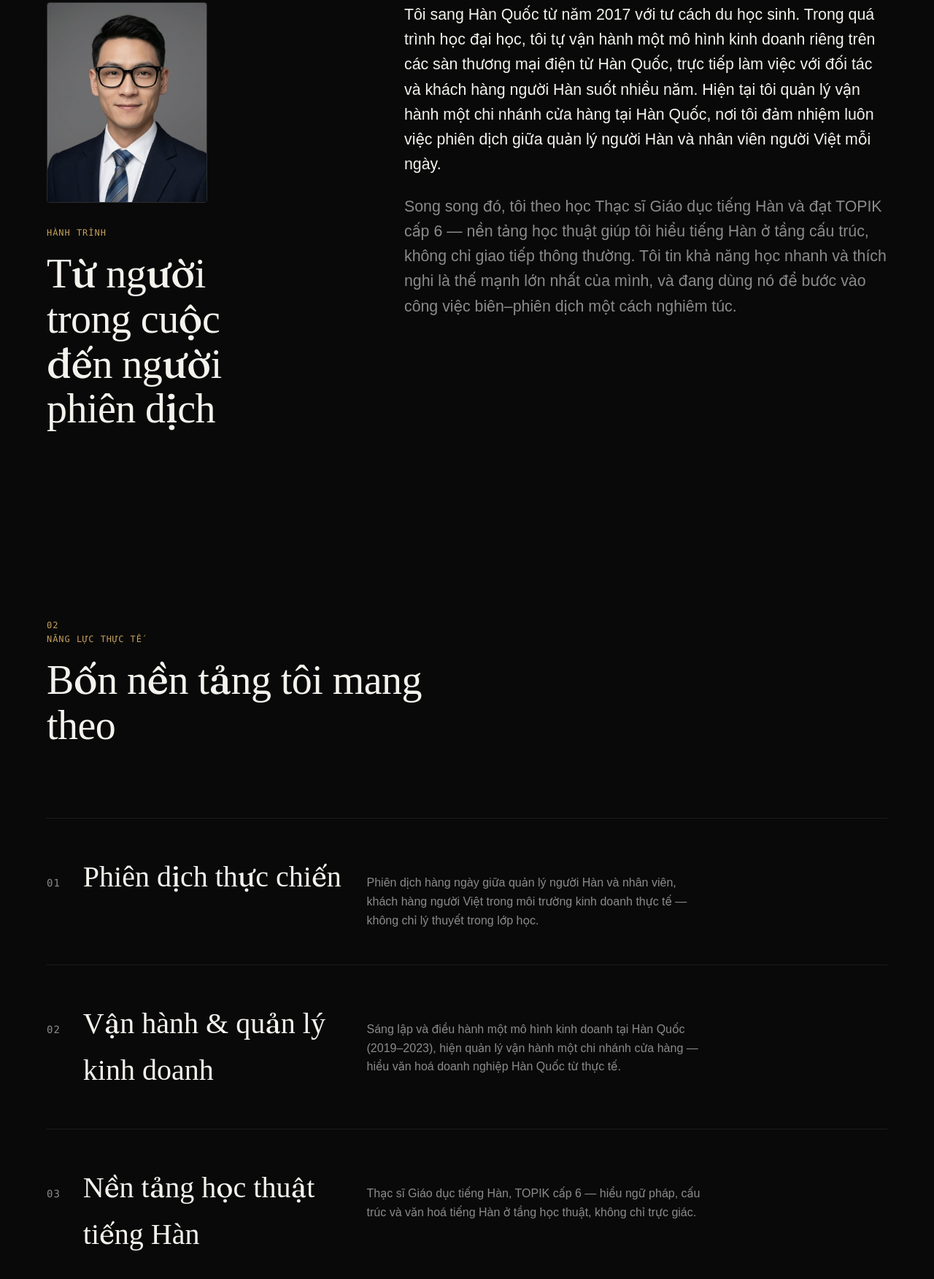
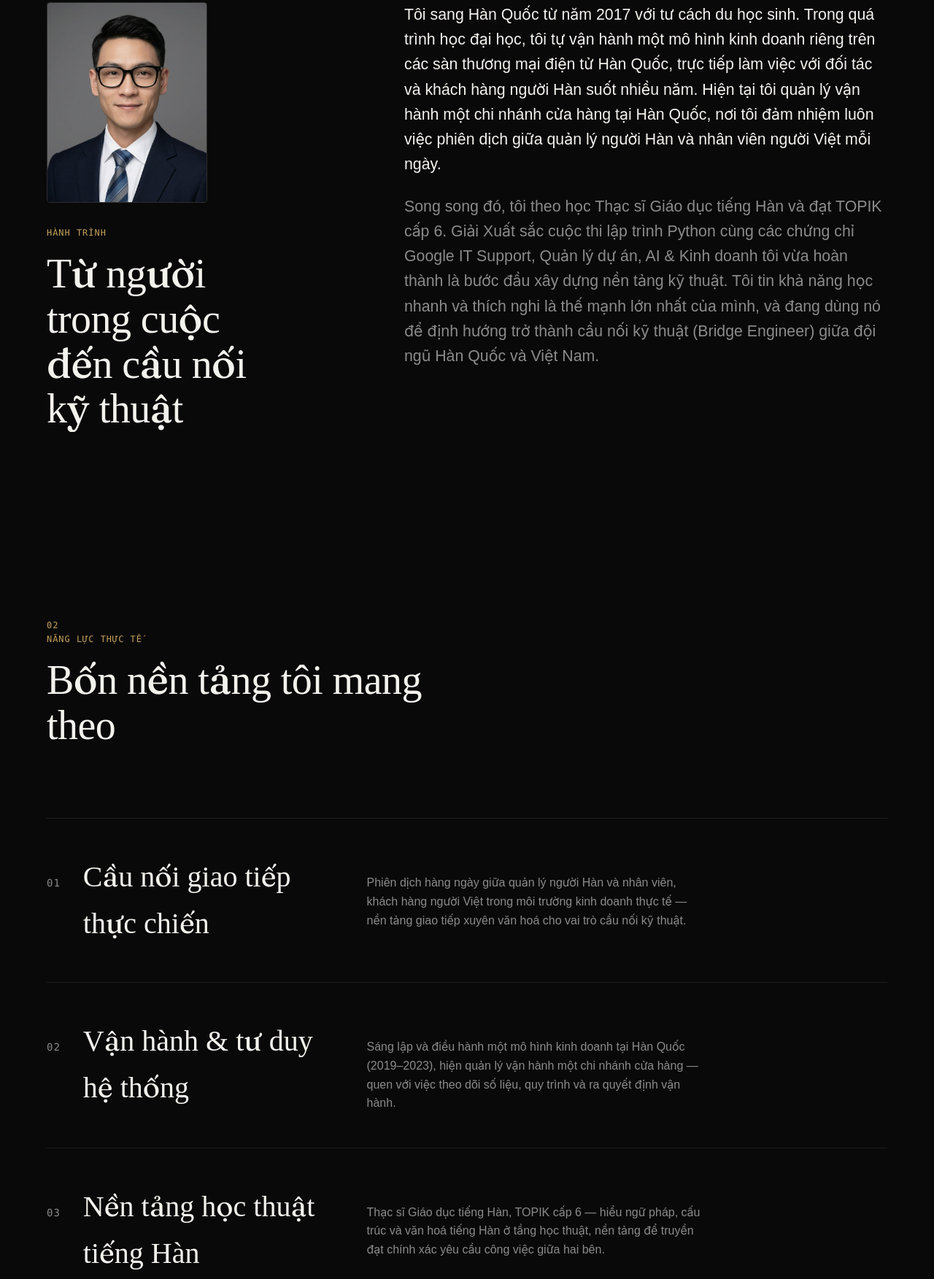
Before and after one commit to huyndx9/page, a website built with Vite: page index.html in a window 1280 px wide. Shown: the part 968-2721 px from the top of the page at 73% size. Built offline with nearby package versions, Linux system fonts and the light colour scheme; some packages are replaced by stand-ins of ours; animation ran at ten frames a second; a web font is replaced by a local one.

Commit message:
Split achievements into groups, reposition toward BrSE track
Break the flat achievements list into Học vấn / Năng lực ngoại ngữ /
Giải thưởng / Chứng chỉ groups. Reframe Hero/About/Expertise copy
toward a Bridge Engineer (BrSE) positioning, grounded only in verified
facts (Python award, real Coursera IT/PM certs) -- no unconfirmed
technical claims added.

```diff
--- a/src/locales/ko.json
+++ b/src/locales/ko.json
@@ -1,7 +1,7 @@
 {
   "meta": {
-    "title": "팜꽝휘(Phạm Quang Huy) — 한국-베트남 언어·비즈니스 가교",
-    "description": "한국에서 8년간 생활하며 사업 운영, 매장 관리, 실전 한국어-베트남어 통역 경험을 쌓았습니다. 한국어교육학 석사, TOPIK 6급."
+    "title": "팜꽝휘(Phạm Quang Huy) — 한국-베트남 기술 가교 (BrSE)",
+    "description": "한국에서 8년간 생활하며 사업 운영, 매장 관리, 실전 한국어-베트남어 통역 경험을 쌓았습니다. IT 기초 역량을 쌓아가며 기술 가교(BrSE) 역할을 지향합니다. 한국어교육학 석사, TOPIK 6급."
   },
   "nav": {
     "brand": "PQH",
@@ -9,30 +9,30 @@
     "links": { "about": "소개", "expertise": "전문성", "process": "일하는 방식", "experience": "경력", "contact": "연락처" }
   },
   "hero": {
-    "eyebrow": "한국-베트남 가교",
+    "eyebrow": "한국-베트남 기술 가교",
     "name": "팜꽝휘",
     "nameKo": "Phạm Quang Huy",
-    "role": "사업 운영 · 한국어-베트남어 통번역<br/>한국어교육학 석사",
-    "tagline": "한국에서 8년간 유학하고 생활하며 두 문화를 안에서부터 이해하게 되었습니다 — 이제 그것을 전문적인 통번역 업무로 발전시키고자 합니다.",
+    "role": "사업 운영 · 한국-베트남 가교<br/>브릿지 엔지니어(BrSE) 지향",
+    "tagline": "한국에서 8년간 생활하며 문화와 운영 프로세스를 안에서부터 이해하게 되었습니다. 지금 쌓고 있는 IT 기초 역량과 결합해, 한국과 베트남 팀 사이의 기술 가교가 되고자 합니다.",
     "cta": "역량 보기",
     "scroll": "스크롤"
   },
   "about": {
     "index": "01",
     "eyebrow": "여정",
-    "title": "당사자에서 통역가로",
+    "title": "당사자에서 기술 가교로",
     "p1": "2017년 유학생으로 한국에 왔습니다. 대학 재학 중 한국 중고거래 플랫폼에서 직접 사업을 운영하며 수년간 한국인 파트너 및 고객과 실무를 함께했습니다. 현재는 한국의 한 매장 지점을 관리하고 있으며, 한국인 관리자와 베트남인 직원 사이의 통역을 매일 직접 담당하고 있습니다.",
-    "p2": "동시에 한국어교육학 석사 과정을 밟으며 TOPIK 6급을 취득했습니다 — 이 학문적 기반은 단순한 의사소통을 넘어 한국어를 구조적으로 이해하게 해주었습니다. 빠른 학습력과 적응력이 저의 가장 큰 강점이라고 믿으며, 이를 바탕으로 통번역 업무에 본격적으로 뛰어들고자 합니다."
+    "p2": "동시에 한국어교육학 석사 과정을 밟으며 TOPIK 6급을 취득했습니다. 파이썬 프로그래밍 경진대회 우수상과 최근 취득한 Google IT Support, 프로젝트 관리, AI & 비즈니스 자격증은 기술 기반을 쌓아가는 첫걸음입니다. 빠른 학습력과 적응력이 저의 가장 큰 강점이라고 믿으며, 이를 바탕으로 한국과 베트남 팀 사이의 기술 가교(Bridge Engineer)가 되고자 합니다."
   },
   "expertise": {
     "index": "02",
     "eyebrow": "실전 역량",
     "title": "제가 가진 네 가지 기반",
     "items": [
-      { "title": "실전 통역", "desc": "실제 비즈니스 환경에서 한국인 관리자와 베트남인 직원·고객 사이를 매일 통역합니다 — 교실 이론이 아닌 현장 경험입니다." },
-      { "title": "사업 운영 및 관리", "desc": "한국에서 직접 사업을 창업·운영했고(2019–2023), 현재는 매장 지점을 관리하고 있습니다 — 한국 기업 문화를 실무로 이해합니다." },
-      { "title": "한국어 학문적 기반", "desc": "한국어교육학 석사, TOPIK 6급 — 직관이 아닌 학문적 차원에서 한국어의 문법·구조·문화를 이해합니다." },
-      { "title": "빠른 학습·다분야 적응력", "desc": "파이썬 프로그래밍 경진대회 우수상; 같은 한 주 안에 구글·IBM·메타 자격증을 연이어 취득 — 새로운 기술을 빠르고 체계적으로 습득하는 능력의 증거입니다." }
+      { "title": "실전 커뮤니케이션 가교", "desc": "실제 비즈니스 환경에서 한국인 관리자와 베트남인 직원·고객 사이를 매일 통역합니다 — 기술 가교 역할의 기반이 되는 현장 커뮤니케이션 경험입니다." },
+      { "title": "운영 및 시스템적 사고", "desc": "한국에서 직접 사업을 창업·운영했고(2019–2023), 현재는 매장 지점을 관리하고 있습니다 — 수치, 프로세스를 살피고 운영 판단을 내리는 데 익숙합니다." },
+      { "title": "한국어 학문적 기반", "desc": "한국어교육학 석사, TOPIK 6급 — 직관이 아닌 학문적 차원에서 한국어의 문법·구조·문화를 이해하며, 양측의 업무 요구사항을 정확히 전달하는 기반이 됩니다." },
+      { "title": "쌓아가는 IT 기초 역량", "desc": "파이썬 프로그래밍 경진대회 우수상; 같은 한 주 안에 Google IT Support, 프로젝트 관리(IBM/SkillUp), AI & 비즈니스(Lund) 자격증을 연이어 취득 — 제가 능동적으로 쌓아가고 있는 기술 기반입니다." }
     ]
   },
   "process": {
@@ -82,19 +82,39 @@
     "index": "05",
     "eyebrow": "성과",
     "title": "학력, 자격증 및 수상 경력",
+    "groups": [
+      {
+        "label": "학력",
         "items": [
           { "year": "2026", "title": "한국어교육학 석사", "desc": "온석대학원대학교" },
           { "year": "2023", "title": "경영학 학사", "desc": "평택대학교" },
-      { "year": "2017", "title": "공병기계과 (전문학교)", "desc": "공병기술전문학교 · 베트남" },
+          { "year": "2017", "title": "공병기계과 (전문학교)", "desc": "공병기술전문학교 · 베트남" }
+        ]
+      },
+      {
+        "label": "외국어 능력",
+        "items": [
           { "year": "TOPIK 6급", "title": "최고급 한국어 능력", "desc": "한국어능력시험(TOPIK)" },
-      { "year": "HSK 3급", "title": "중국어 능력", "desc": "한어수평고시(HSK)" },
+          { "year": "HSK 3급", "title": "중국어 능력", "desc": "한어수평고시(HSK)" }
+        ]
+      },
+      {
+        "label": "수상 경력",
+        "items": [
           { "year": "2026", "title": "한국어 말하기대회 최우수상", "desc": "온석대학교" },
-      { "year": "2023", "title": "파이썬 프로그래밍 경진대회 우수상", "desc": "평택대학교" },
+          { "year": "2023", "title": "파이썬 프로그래밍 경진대회 우수상", "desc": "평택대학교" }
+        ]
+      },
+      {
+        "label": "자격증",
+        "items": [
           { "year": "2026", "title": "Google IT Support Professional Certificate", "desc": "Coursera" },
           { "year": "2026", "title": "Programming in Python", "desc": "Meta · Coursera" },
           { "year": "2026", "title": "Project Management Foundations & Introduction to PM", "desc": "IBM / SkillUp · Coursera" },
           { "year": "2026", "title": "AI, Business & the Future of Work", "desc": "Lund University · Coursera" },
           { "year": "2026", "title": "IT Fundamentals for Everyone", "desc": "IBM · Coursera" }
+        ]
+      }
     ]
   },
   "contact": {
--- a/src/locales/vi.json
+++ b/src/locales/vi.json
@@ -1,7 +1,7 @@
 {
   "meta": {
-    "title": "Phạm Quang Huy — Cầu nối ngôn ngữ & kinh doanh Việt–Hàn",
-    "description": "8 năm sống và làm việc tại Hàn Quốc. Vận hành kinh doanh, quản lý chi nhánh, phiên dịch Việt–Hàn thực tế. Thạc sĩ Giáo dục tiếng Hàn, TOPIK cấp 6."
+    "title": "Phạm Quang Huy — Cầu nối kỹ thuật Việt–Hàn (BrSE)",
+    "description": "8 năm sống và làm việc tại Hàn Quốc. Vận hành kinh doanh, quản lý chi nhánh, phiên dịch Việt–Hàn thực tế, đang xây dựng nền tảng CNTT hướng tới vai trò cầu nối kỹ thuật (BrSE). Thạc sĩ Giáo dục tiếng Hàn, TOPIK cấp 6."
   },
   "nav": {
     "brand": "PQH",
@@ -9,30 +9,30 @@
     "links": { "about": "Giới thiệu", "expertise": "Năng lực", "process": "Cách làm việc", "experience": "Kinh nghiệm", "contact": "Liên hệ" }
   },
   "hero": {
-    "eyebrow": "Cầu nối Việt – Hàn",
+    "eyebrow": "Cầu nối kỹ thuật Việt – Hàn",
     "name": "Phạm Quang Huy",
     "nameKo": "팜꽝휘",
-    "role": "Vận hành kinh doanh · Biên–phiên dịch Việt–Hàn<br/>Thạc sĩ Giáo dục tiếng Hàn",
-    "tagline": "8 năm sống, học tập và làm việc tại Hàn Quốc cho tôi sự thấu hiểu hai nền văn hoá từ bên trong — tôi đang định hướng biến điều đó thành công việc biên–phiên dịch chuyên nghiệp.",
+    "role": "Vận hành kinh doanh · Cầu nối Việt–Hàn<br/>Định hướng Bridge Engineer (BrSE)",
+    "tagline": "8 năm sống và làm việc tại Hàn Quốc cho tôi sự thấu hiểu văn hoá và quy trình vận hành từ bên trong. Kết hợp với nền tảng CNTT tôi đang xây dựng, tôi định hướng trở thành cầu nối kỹ thuật giữa đội ngũ Hàn Quốc và Việt Nam.",
     "cta": "Xem năng lực",
     "scroll": "Cuộn xuống"
   },
   "about": {
     "index": "01",
     "eyebrow": "Hành trình",
-    "title": "Từ người trong cuộc đến người phiên dịch",
+    "title": "Từ người trong cuộc đến cầu nối kỹ thuật",
     "p1": "Tôi sang Hàn Quốc từ năm 2017 với tư cách du học sinh. Trong quá trình học đại học, tôi tự vận hành một mô hình kinh doanh riêng trên các sàn thương mại điện tử Hàn Quốc, trực tiếp làm việc với đối tác và khách hàng người Hàn suốt nhiều năm. Hiện tại tôi quản lý vận hành một chi nhánh cửa hàng tại Hàn Quốc, nơi tôi đảm nhiệm luôn việc phiên dịch giữa quản lý người Hàn và nhân viên người Việt mỗi ngày.",
-    "p2": "Song song đó, tôi theo học Thạc sĩ Giáo dục tiếng Hàn và đạt TOPIK cấp 6 — nền tảng học thuật giúp tôi hiểu tiếng Hàn ở tầng cấu trúc, không chỉ giao tiếp thông thường. Tôi tin khả năng học nhanh và thích nghi là thế mạnh lớn nhất của mình, và đang dùng nó để bước vào công việc biên–phiên dịch một cách nghiêm túc."
+    "p2": "Song song đó, tôi theo học Thạc sĩ Giáo dục tiếng Hàn và đạt TOPIK cấp 6. Giải Xuất sắc cuộc thi lập trình Python cùng các chứng chỉ Google IT Support, Quản lý dự án, AI & Kinh doanh tôi vừa hoàn thành là bước đầu xây dựng nền tảng kỹ thuật. Tôi tin khả năng học nhanh và thích nghi là thế mạnh lớn nhất của mình, và đang dùng nó để định hướng trở thành cầu nối kỹ thuật (Bridge Engineer) giữa đội ngũ Hàn Quốc và Việt Nam."
   },
   "expertise": {
     "index": "02",
     "eyebrow": "Năng lực thực tế",
     "title": "Bốn nền tảng tôi mang theo",
     "items": [
-      { "title": "Phiên dịch thực chiến", "desc": "Phiên dịch hàng ngày giữa quản lý người Hàn và nhân viên, khách hàng người Việt trong môi trường kinh doanh thực tế — không chỉ lý thuyết trong lớp học." },
-      { "title": "Vận hành & quản lý kinh doanh", "desc": "Sáng lập và điều hành một mô hình kinh doanh tại Hàn Quốc (2019–2023), hiện quản lý vận hành một chi nhánh cửa hàng — hiểu văn hoá doanh nghiệp Hàn Quốc từ thực tế." },
-      { "title": "Nền tảng học thuật tiếng Hàn", "desc": "Thạc sĩ Giáo dục tiếng Hàn, TOPIK cấp 6 — hiểu ngữ pháp, cấu trúc và văn hoá tiếng Hàn ở tầng học thuật, không chỉ trực giác." },
-      { "title": "Học nhanh, thích ứng đa lĩnh vực", "desc": "Giải Xuất sắc cuộc thi lập trình Python; liên tiếp hoàn thành các chứng chỉ Google, IBM, Meta trong cùng một tuần — minh chứng cho khả năng tiếp thu kỹ năng mới nhanh và có hệ thống." }
+      { "title": "Cầu nối giao tiếp thực chiến", "desc": "Phiên dịch hàng ngày giữa quản lý người Hàn và nhân viên, khách hàng người Việt trong môi trường kinh doanh thực tế — nền tảng giao tiếp xuyên văn hoá cho vai trò cầu nối kỹ thuật." },
+      { "title": "Vận hành & tư duy hệ thống", "desc": "Sáng lập và điều hành một mô hình kinh doanh tại Hàn Quốc (2019–2023), hiện quản lý vận hành một chi nhánh cửa hàng — quen với việc theo dõi số liệu, quy trình và ra quyết định vận hành." },
+      { "title": "Nền tảng học thuật tiếng Hàn", "desc": "Thạc sĩ Giáo dục tiếng Hàn, TOPIK cấp 6 — hiểu ngữ pháp, cấu trúc và văn hoá tiếng Hàn ở tầng học thuật, nền tảng để truyền đạt chính xác yêu cầu công việc giữa hai bên." },
+      { "title": "Nền tảng CNTT đang xây dựng", "desc": "Giải Xuất sắc cuộc thi lập trình Python; liên tiếp hoàn thành Google IT Support, Quản lý dự án (IBM/SkillUp), AI & Kinh doanh (Lund) trong cùng một tuần — nền tảng kỹ thuật tôi đang chủ động xây dựng." }
     ]
   },
   "process": {
@@ -82,19 +82,39 @@
     "index": "05",
     "eyebrow": "Thành tựu",
     "title": "Học vấn, chứng chỉ & giải thưởng",
+    "groups": [
+      {
+        "label": "Học vấn",
         "items": [
           { "year": "2026", "title": "Thạc sĩ Giáo dục tiếng Hàn", "desc": "Đại học Onseok" },
           { "year": "2023", "title": "Cử nhân Quản trị Kinh doanh", "desc": "Đại học Pyeongtaek" },
-      { "year": "2017", "title": "Trung cấp Máy công binh", "desc": "Trường Trung cấp Kỹ thuật Công binh, Việt Nam" },
+          { "year": "2017", "title": "Trung cấp Máy công binh", "desc": "Trường Trung cấp Kỹ thuật Công binh, Việt Nam" }
+        ]
+      },
+      {
+        "label": "Năng lực ngoại ngữ",
+        "items": [
           { "year": "TOPIK 6", "title": "Năng lực tiếng Hàn cao cấp nhất", "desc": "Kỳ thi năng lực tiếng Hàn quốc gia" },
-      { "year": "HSK 3", "title": "Năng lực tiếng Trung", "desc": "Hán ngữ Thuỷ bình Khảo thí" },
+          { "year": "HSK 3", "title": "Năng lực tiếng Trung", "desc": "Hán ngữ Thuỷ bình Khảo thí" }
+        ]
+      },
+      {
+        "label": "Giải thưởng",
+        "items": [
           { "year": "2026", "title": "Giải Nhất — Thi nói tiếng Hàn", "desc": "Đại học Onseok" },
-      { "year": "2023", "title": "Giải Xuất sắc — Thi lập trình Python", "desc": "Đại học Pyeongtaek" },
+          { "year": "2023", "title": "Giải Xuất sắc — Thi lập trình Python", "desc": "Đại học Pyeongtaek" }
+        ]
+      },
+      {
+        "label": "Chứng chỉ",
+        "items": [
           { "year": "2026", "title": "Google IT Support Professional Certificate", "desc": "Coursera" },
           { "year": "2026", "title": "Programming in Python", "desc": "Meta · Coursera" },
           { "year": "2026", "title": "Project Management Foundations & Introduction to PM", "desc": "IBM / SkillUp · Coursera" },
           { "year": "2026", "title": "AI, Business & the Future of Work", "desc": "Đại học Lund · Coursera" },
           { "year": "2026", "title": "IT Fundamentals for Everyone", "desc": "IBM · Coursera" }
+        ]
+      }
     ]
   },
   "contact": {
--- a/src/scripts/i18n.js
+++ b/src/scripts/i18n.js
@@ -69,16 +69,26 @@ function renderExperience(data) {
 }
 
 function renderAchievements(data) {
-  const list = document.querySelector('[data-achievements-list]');
-  if (!list) return;
-  list.innerHTML = data.achievements.items
+  const container = document.querySelector('[data-achievements-list]');
+  if (!container) return;
+  container.innerHTML = data.achievements.groups
     .map(
-      (item) => `
-    <li class="achievement-item" data-reveal>
-      <span class="achievement-item__year mono-label">${item.year}</span>
-      <span class="achievement-item__title">${item.title}</span>
-      <span class="achievement-item__desc">${item.desc}</span>
-    </li>`
+      (group) => `
+    <div class="achievements__group" data-reveal>
+      <p class="achievements__group-label mono-label">${group.label}</p>
+      <ul class="achievement-list">
+        ${group.items
+          .map(
+            (item) => `
+        <li class="achievement-item">
+          <span class="achievement-item__year mono-label">${item.year}</span>
+          <span class="achievement-item__title">${item.title}</span>
+          <span class="achievement-item__desc">${item.desc}</span>
+        </li>`
+          )
+          .join('')}
+      </ul>
+    </div>`
     )
     .join('');
 }
--- a/src/styles/components.css
+++ b/src/styles/components.css
@@ -274,7 +274,7 @@
   color: var(--text);
   max-width: 58ch;
 }
-.about__body p:last-child { color: var(--muted); }
+.about__body p:last-of-type { color: var(--muted); }
 
 @media (max-width: 1023px) {
   .about__index { display: none; }
@@ -449,7 +449,13 @@
 /* ============================================================
    ACHIEVEMENTS
    ============================================================ */
-.achievements__list {
+.achievements__group + .achievements__group {
+  margin-top: var(--sp-16);
+}
+.achievements__group-label {
+  margin-bottom: var(--sp-4);
+}
+.achievement-list {
   border-top: 1px solid var(--hairline);
 }
 .achievement-item {
```
Also changed, not shown: index.html (+9 -9 lines). Lines whose indentation alone changed are shown as unchanged.
